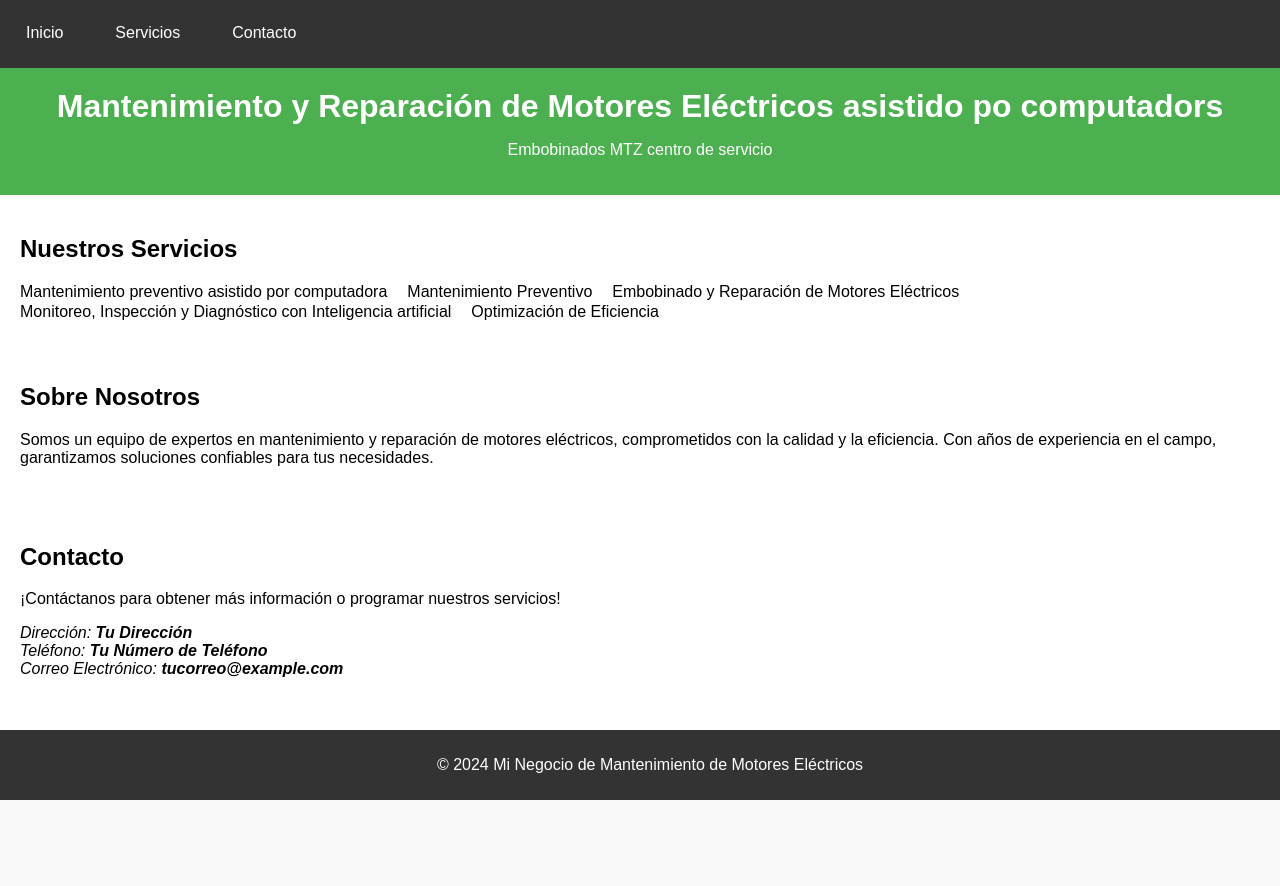
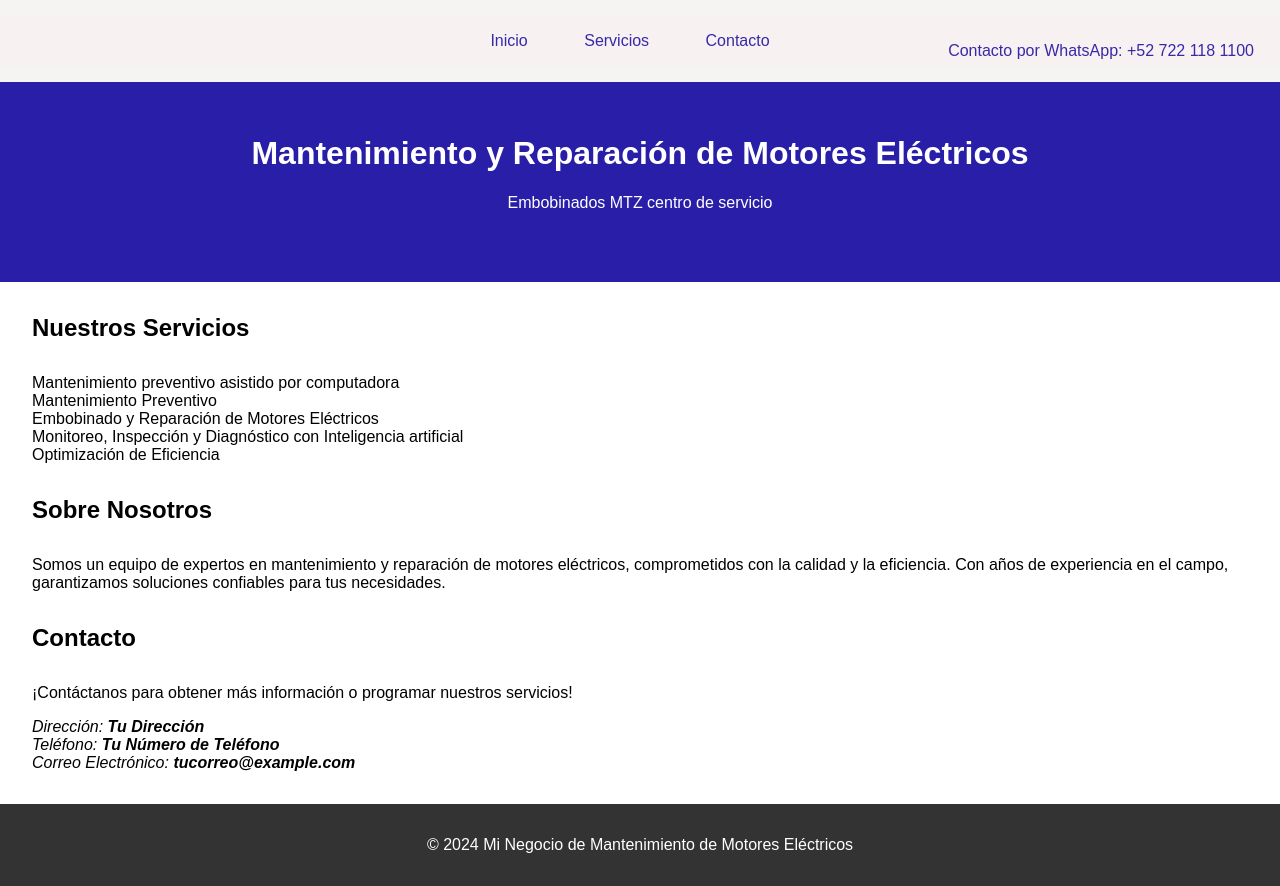
Before and after one commit to Omars2003/MTZ-MOTORS, a Flask app: page / in a window 1280 px wide. Before the commit the page ends 800 px from the top, so only its background shows below. Run offline with Flask 3, Linux system fonts and the light colour scheme.

Commit message:
Mensaje descriptivo aquí

```diff
--- a/static/style.css
+++ b/static/style.css
@@ -1,22 +1,55 @@
+/* Archivo: static/style.css */
+
 body {
     font-family: 'Arial', sans-serif;
     margin: 0;
     padding: 0;
+    box-sizing: border-box;
 }
 
 header {
-    background-color: #4CAF50;
+    background-color: #291ea8;
     color: #fff;
     text-align: center;
-    padding: 20px;
+    padding: 2em; /* Ajusta el padding según sea necesario */
+    height: 200px; /* Ajusta la altura según sea necesario */
+    box-sizing: border-box; /* Incluye el padding en el cálculo de la altura */
 }
 
-h1 {
-    margin: 0;
+nav {
+    background-color: #f6f3f3;
+    overflow: hidden;
+}
+
+nav ul {
+    list-style: none;
+    margin: 2;
+    padding: 0;
+    background-color: #f7f1f1; /* Fondo gris oscuro */
+    overflow: hidden;
+    text-align: center; /* Centra los elementos horizontalmente */
+}
+
+nav li {
+    display: inline-block;
+    margin-right: 20px; /* Ajusta el espacio entre elementos según sea necesario */
+
+}
+
+nav a {
+    display: block;
+
+    padding: 1em;
+    text-decoration: none;
+    color: #3829aa; /* Texto blanco */
+}
+
+nav a:hover {
+    background-color: #d2cdcd; /* Cambio de color al pasar el ratón */
 }
 
 section {
-    padding: 20px;
+    margin: 2em;
 }
 
 ul {
@@ -24,42 +57,24 @@ ul {
     padding: 0;
 }
 
+section h2 {
+   /* border-bottom: 2px solid #333;*/
+    padding-bottom: 0.5em;
+}
+
+.contact-info {
+    position: absolute;
+    top: 10px; /* Ajusta según sea necesario */
+    right: 10px; /* Ajusta según sea necesario */
+    color: #555; /* Color del texto */
+}
+
+
+
 footer {
     background-color: #333;
     color: #fff;
     text-align: center;
-    padding: 10px;
-    position: fixed;
-    bottom: 0;
-    width: 100%;
+    padding: 1em;
+    margin-top: 2em; /* Ajusta este valor según sea necesario */
 }
-nav {
-    background-color: #333;
-    padding: 10px;
-}
-
-ul {
-    list-style-type: none;
-    margin: 0;
-    padding: 0;
-    overflow: hidden;
-}
-
-li {
-    float: left;
-    margin-right: 20px;
-    border-bottom: 2px solid transparent;
-    transition: border-bottom 0.3s ease-in-out;
-}
-
-a {
-    display: block;
-    color: #fff;
-    text-align: center;
-    padding: 14px 16px;
-    text-decoration: none;
-}
-
-a:hover {
-    border-bottom: 2px solid #fff;
-}
--- a/templates/index.html
+++ b/templates/index.html
@@ -1,29 +1,36 @@
+<!-- Archivo: templates/index.html -->
+
 <!DOCTYPE html>
 <html lang="es">
-
-<nav>
-    <ul>
-        <li><a href="/">Inicio</a></li>
-        <li><a href="/servicios">Servicios</a></li>
-        <li><a href="/contacto">Contacto</a></li>
-    </ul>
-</nav>
 <head>
     <meta charset="UTF-8">
     <meta name="viewport" content="width=device-width, initial-scale=1.0">
-    <link rel="stylesheet" href="static/style.css">
-    <title>Mi Negocio de Mantenimiento de Motores Eléctricos</title>
+    <link rel="stylesheet" href="{{ url_for('static', filename='style.css') }}">
+    <title> Mantenimiento de Motores Eléctricos</title>
 </head>
 <body>
+    <nav>
+        <ul>
+            <li><a href="/">Inicio</a></li>
+            <li><a href="/servicios">Servicios</a></li>
+            <li><a href="/contacto">Contacto</a></li>
+        </ul>
+        <!-- Agrega tu número de teléfono debajo y a la derecha del encabezado -->
+        <!-- Agrega tu número de teléfono debajo y a la derecha del encabezado -->
+        <div class="contact-info">
+            <p><a href="https://wa.me/527221181100" target="_blank">Contacto por WhatsApp: +52 722 118 1100</a></p>
+        </div>
+    </nav>
+
     <header>
-        <h1>Mantenimiento y Reparación de Motores Eléctricos asistido po computadors</h1>
+        <h1>Mantenimiento y Reparación de Motores Eléctricos</h1>
         <p>Embobinados MTZ centro de servicio</p>
     </header>
 
     <section id="services">
         <h2>Nuestros Servicios</h2>
         <ul>
-            <li>Mantenimiento  preventivo asistido por computadora</li>
+            <li>Mantenimiento preventivo asistido por computadora</li>
             <li>Mantenimiento Preventivo</li>
             <li>Embobinado y Reparación de Motores Eléctricos</li>
             <li>Monitoreo, Inspección y Diagnóstico con Inteligencia artificial</li>
@@ -46,6 +53,7 @@
         </address>
     </section>
 
+
     <footer>
         <p>&copy; 2024 Mi Negocio de Mantenimiento de Motores Eléctricos</p>
     </footer>
```
